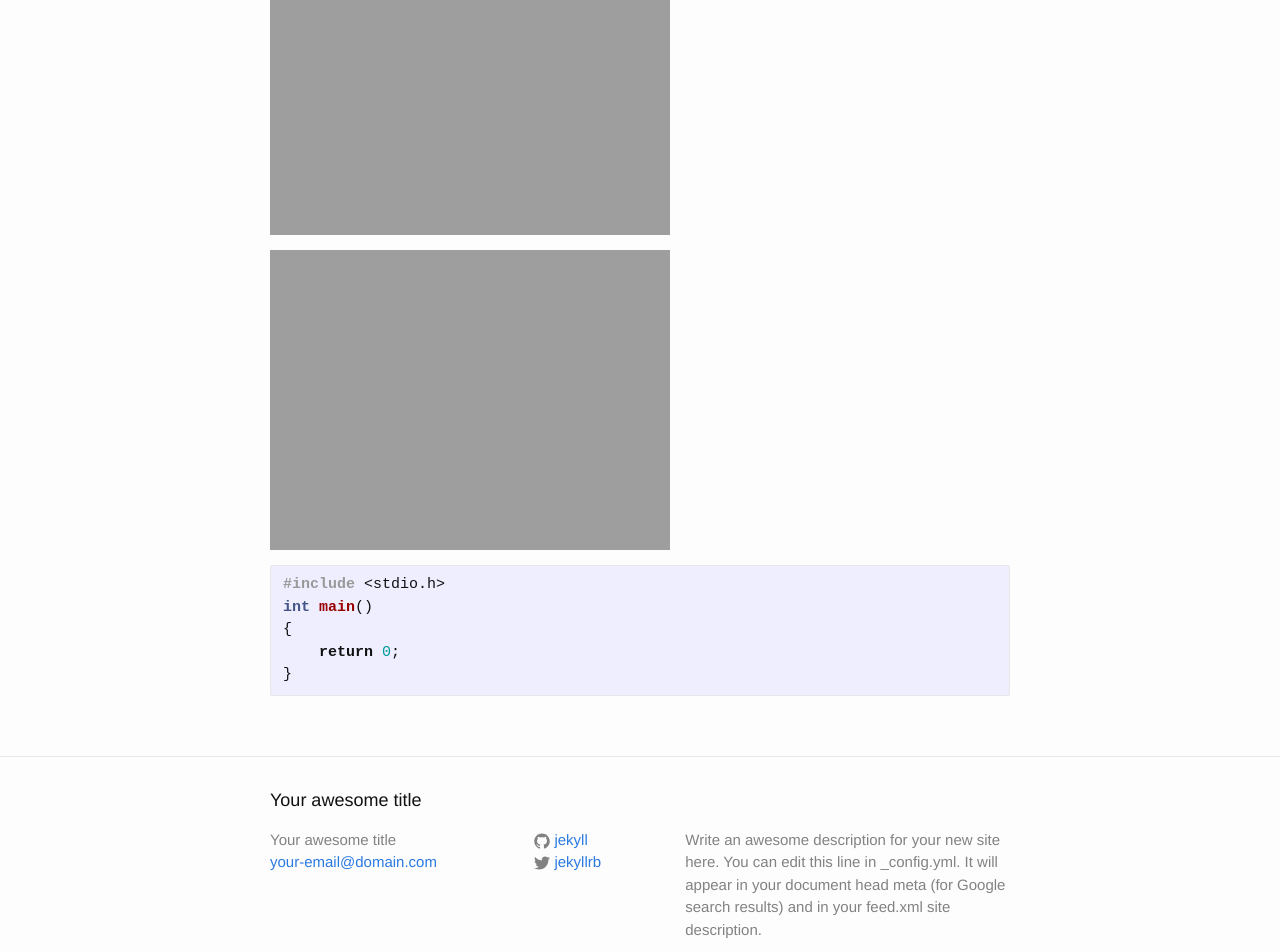
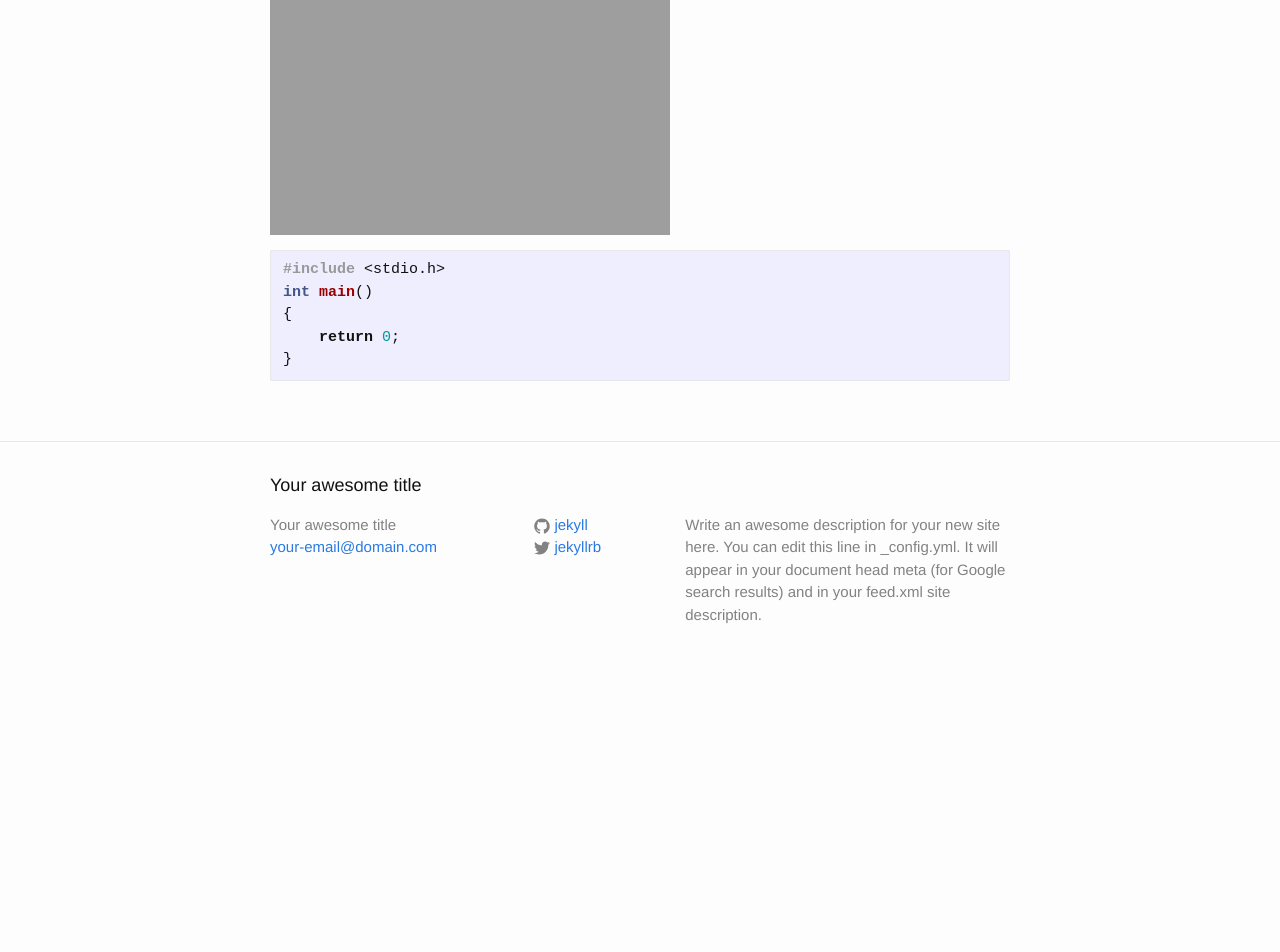
Before and after one commit to yuzuaflo/jekyllsample2, a Jekyll site: the page built from _posts/2016-05-15-sample.markdown, in a window 1280 px wide. Shown: the part 1009-1961 px from the top of the page. Built offline with Jekyll 4.4.1, drawn with Linux system fonts in a browser that asks for light colours; after the commit the page ends 1695 px from its top, so only the background shows below that.

Commit message:
first commit

````diff
--- a/_posts/2016-05-15-sample.markdown
+++ b/_posts/2016-05-15-sample.markdown
@@ -28,7 +28,6 @@ Check out the [Jekyll docs][jekyll-docs] for more info on how to get the most ou
 
 ![Image of Yama]({{site.github.url}}/images/IMG_8049.JPG)
 
-![Image of Yama2](http://yuzuaflo.github.io/blog/images/IMG_8049.JPG)
 
 ```c
 #include <stdio.h>
````
